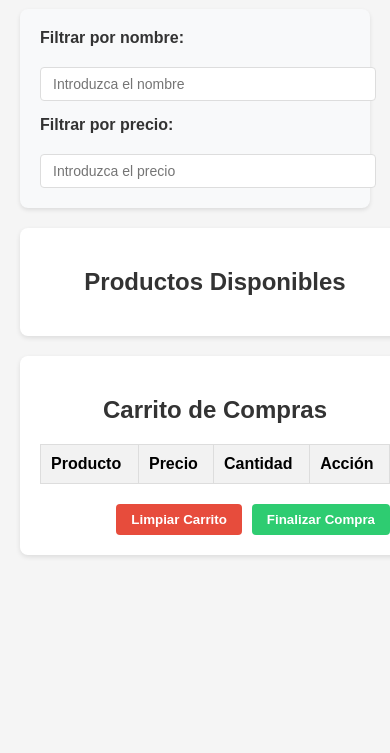
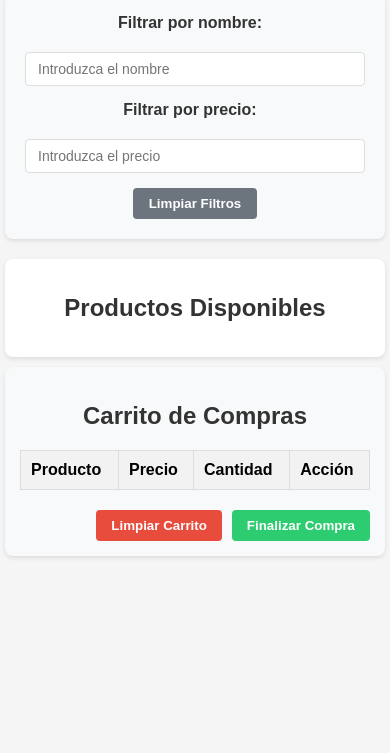
Before and after one commit to diegocb08/Entrega-Final, a plain HTML site: page index.html in a window 390 px wide. Shown: the part 91-844 px from the top of the page. Drawn offline with Linux system fonts and the light colour scheme; some packages are replaced by stand-ins of ours; no server answers; a script that the page names is missing.

Commit message:
funcion para limpiar filtros y ajustes en estilos

```diff
--- a/Estilos/style.css
+++ b/Estilos/style.css
@@ -2,8 +2,15 @@ body {
   font-family: Arial, sans-serif;
   max-width: 1200px;
   margin: 0 auto;
-  padding: 20px;
+  padding: 10px;
   background-color: #f5f5f5;
+  box-sizing: border-box;
+}
+
+*,
+*:before,
+*:after {
+  box-sizing: inherit;
 }
 
 h1,
@@ -17,25 +24,29 @@ h2 {
   justify-content: space-between;
   flex-wrap: wrap;
   gap: 20px;
+  margin-top: 20px;
 }
 
-.productos-container,
-.carrito-container {
-  flex: 1;
+.productos-container {
+  flex: 2;
   min-width: 300px;
   background-color: white;
   border-radius: 8px;
   padding: 20px;
   box-shadow: 0 2px 5px rgba(0, 0, 0, 0.1);
-  align-self: start;
-}
-.productos-container {
-  flex-grow: 2;
 }
 
 .carrito-container {
   position: sticky;
-  top: 0;
+  top: 84px;
+  overflow-y: auto;
+  background-color: #f8f9fa;
+  padding: 20px;
+  border-radius: 8px;
+  box-shadow: 0 2px 4px rgba(0, 0, 0, 0.1);
+  flex: 1;
+  min-width: 380px;
+  align-self: flex-start;
 }
 
 /* Estilos para el grid de productos */
@@ -180,13 +191,61 @@ th {
 
 /* Responsive */
 @media (max-width: 768px) {
+  body {
+    padding: 10px;
+  }
+
   .main-container {
     flex-direction: column;
+    margin-top: 10px;
+    gap: 10px;
   }
 
   .productos-container,
   .carrito-container {
     width: 100%;
+    min-width: unset;
+    padding: 15px;
+  }
+
+  .carrito-container {
+    top: 160px;
+    height: calc(100vh - 160px);
+  }
+
+  .productos-grid-container {
+    grid-template-columns: repeat(auto-fill, minmax(150px, 1fr));
+    gap: 15px;
+  }
+
+  .filtro-container {
+    flex-direction: column;
+    align-items: stretch;
+    padding: 15px;
+    margin: 10px 0;
+  }
+
+  .filtro-container label {
+    margin-bottom: 5px;
+  }
+
+  .filtro-container input {
+    width: 100%;
+    min-width: unset;
+  }
+
+  .producto-card {
+    min-width: unset;
+  }
+}
+
+@media (max-width: 480px) {
+  body {
+    padding: 5px;
+  }
+
+  .productos-grid-container {
+    grid-template-columns: 1fr;
   }
 }
 
@@ -201,6 +260,9 @@ th {
   flex-wrap: wrap;
   gap: 15px;
   align-items: center;
+  position: sticky;
+  top: 0;
+  z-index: 100;
 }
 
 .filtro-container label {
@@ -231,18 +293,22 @@ th {
   min-width: 200px;
 }
 
-/* Ajuste responsive para los filtros */
-@media (max-width: 768px) {
-  .filtro-container {
-    flex-direction: column;
-    align-items: stretch;
-  }
+/* Estilos para el botón de limpiar filtros */
+.btn-limpiar-filtros {
+  background-color: #6c757d;
+  color: white;
+  border: none;
+  padding: 8px 16px;
+  border-radius: 4px;
+  cursor: pointer;
+  font-weight: 600;
+  transition: background-color 0.3s ease;
+}
 
-  .filtro-container label {
-    margin-bottom: 5px;
-  }
+.btn-limpiar-filtros:hover {
+  background-color: #5a6268;
+}
 
-  .filtro-container input {
-    width: 100%;
-  }
+.btn-limpiar-filtros:active {
+  background-color: #545b62;
 }
--- a/JS/filtros.js
+++ b/JS/filtros.js
@@ -90,3 +90,13 @@ export function actualizarProductosFiltrados(productosFiltrados) {
     });
   });
 }
+
+// Función para limpiar los filtros
+export function limpiarFiltros() {
+  // Limpiar los inputs
+  document.getElementById("filtro-texto").value = "";
+  document.getElementById("filto-numero").value = "";
+
+  // Mostrar todos los productos
+  actualizarProductosFiltrados(productos);
+}
--- a/JS/main.js
+++ b/JS/main.js
@@ -10,6 +10,7 @@ import {
   filtrarPorPrecio,
   aplicarFiltros,
   actualizarProductosFiltrados,
+  limpiarFiltros,
 } from "./filtros.js";
 
 // Listado de productos, lo declaro vacío al principio y luego se carga desde la API o desde localStorage
@@ -181,6 +182,11 @@ function finalizarCompra() {
   });
 }
 
+// Event listener para el botón de limpiar filtros
+document
+  .getElementById("limpiar-filtros")
+  .addEventListener("click", limpiarFiltros);
+
 // Inicializar la aplicación
 cargarProductos();
 
--- a/index.html
+++ b/index.html
@@ -18,6 +18,9 @@
         placeholder="Introduzca el precio"
         min="0"
       />
+      <button id="limpiar-filtros" class="btn-limpiar-filtros">
+        Limpiar Filtros
+      </button>
     </section>
     <main class="main-container">
       <div class="productos-container">
```
